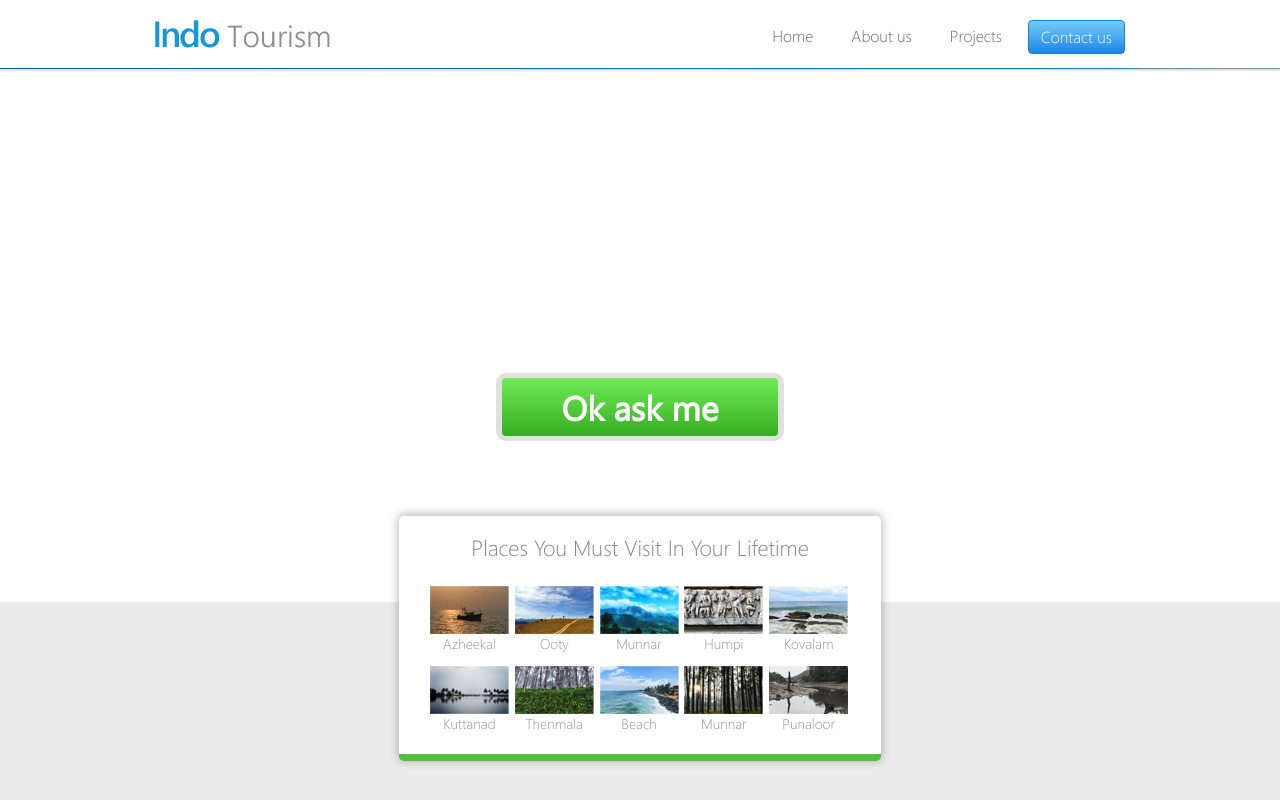
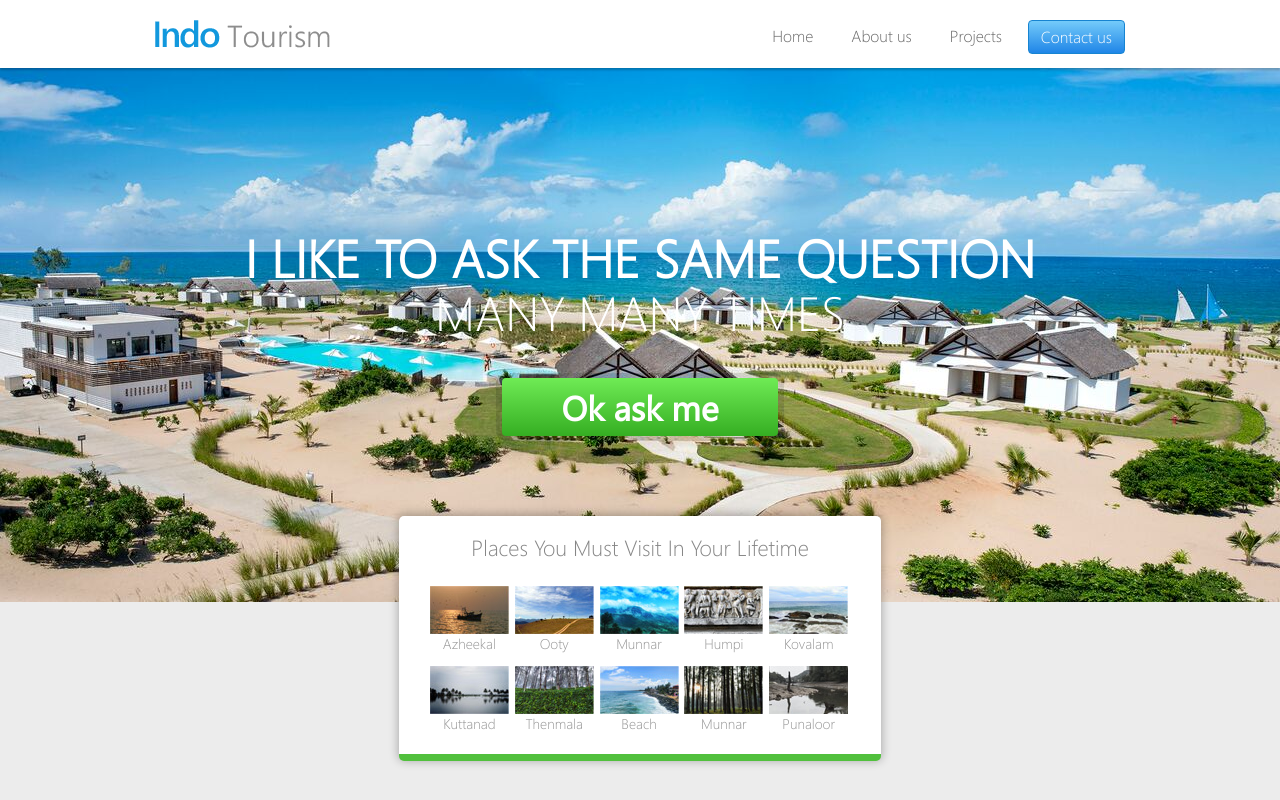
Before and after one commit to SnezhanaOvsiannikova/indoTourism, a website: page index.html in a window 1280 px wide. Shown: the top 800 px of the page. Drawn offline with Linux system fonts and the light colour scheme.

Commit message:
fixed style

```diff
--- a/scss/common.scss
+++ b/scss/common.scss
@@ -120,6 +120,7 @@ body  {
     -webkit-box-shadow: 0px -1px 10px 1px rgba(0,0,0,0.28);
 	-moz-box-shadow: 0px -1px 10px 1px rgba(0,0,0,0.28);
 	box-shadow: 0px -1px 10px 1px rgba(0,0,0,0.28);
+	z-index: 1;
 	h3 {
 		margin-top: 0;
 		margin-bottom: 26px;
@@ -156,6 +157,27 @@ body  {
 	}
 
 }
+#slider {
+	height: 100%;
+	overflow: hidden;
+	position: relative;
+	z-index: 1;
+	.slick-track {
+		display: block;
+		left: 0;
+		position: relative;
+		top: 0;
+		height: 100%;
+	}
+	.slick-list {
+		display: block;
+		margin: 0;
+		overflow: hidden;
+		padding: 0;
+		position: relative;
+		height: 100%;
+	}
+}
 //start header//
 .header {
 	z-index: 1000;
@@ -186,6 +208,7 @@ body  {
 		    -o-transform: translate3d(-50%,-50%,0);
 		    transform: translate3d(-50%,-50%,0);
     		color: $white;
+    		z-index: 1;
     		h2 {
     			font: {
     				size: 40px;
```
Also changed, not shown: index.html (+1 -1 lines), css/common.css.
